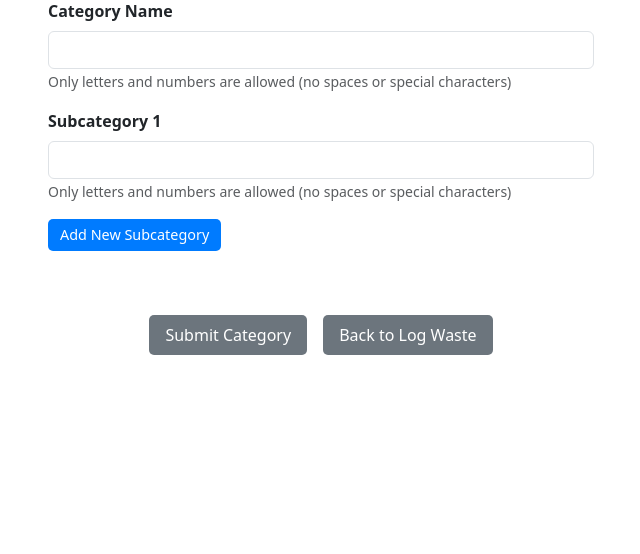
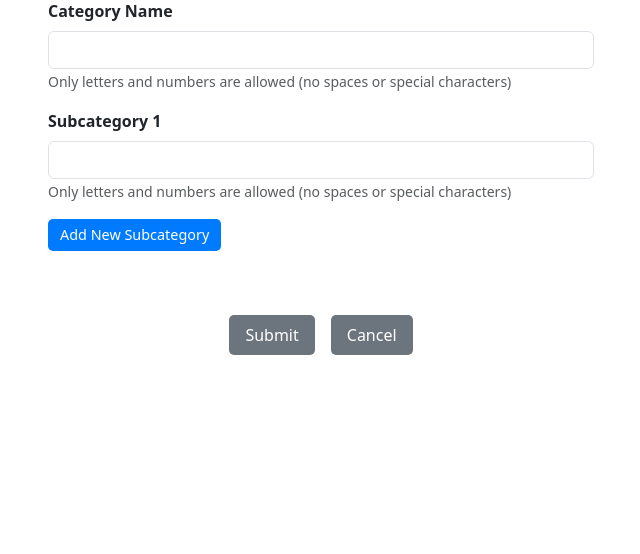
Before and after one commit to AILearner365/nwmsu-recycle-center-project, a Flask app: page /add-category in a window 1280 px wide. Shown: the part 147-701 px from the top of the page, without its empty margins (319-959 px from the left). Run offline with Flask 2, Linux system fonts and the light colour scheme; a user stored in the database is signed in.

Commit message:
Updated Button labels

```diff
--- a/templates/add_category.html
+++ b/templates/add_category.html
@@ -33,8 +33,8 @@
                 </div>
                 <button type="button" class="btn custom-button-sm mb-5" id="addSubcategory">Add New Subcategory</button>
                 <div class="d-flex justify-content-center mt-3">
-                    <button type="submit" class="btn custom-button me-2">Submit Category</button>
-                    <a href="{{ url_for('log_waste') }}" class="btn custom-button ms-2">Back to Log Waste</a>
+                    <button type="submit" class="btn custom-button me-2">Submit</button>
+                    <a href="{{ url_for('log_waste') }}" class="btn custom-button ms-2">Cancel</a>
                 </div>
             </form>
         </div>
```
